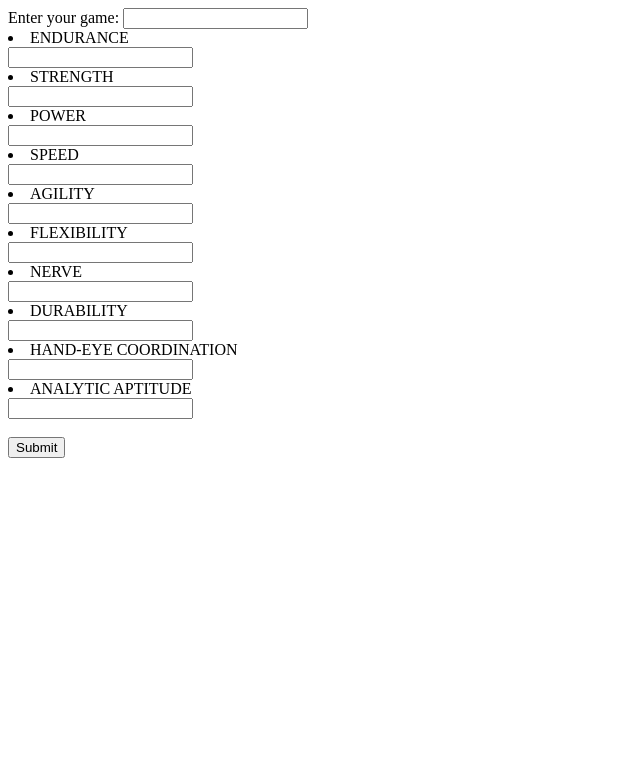
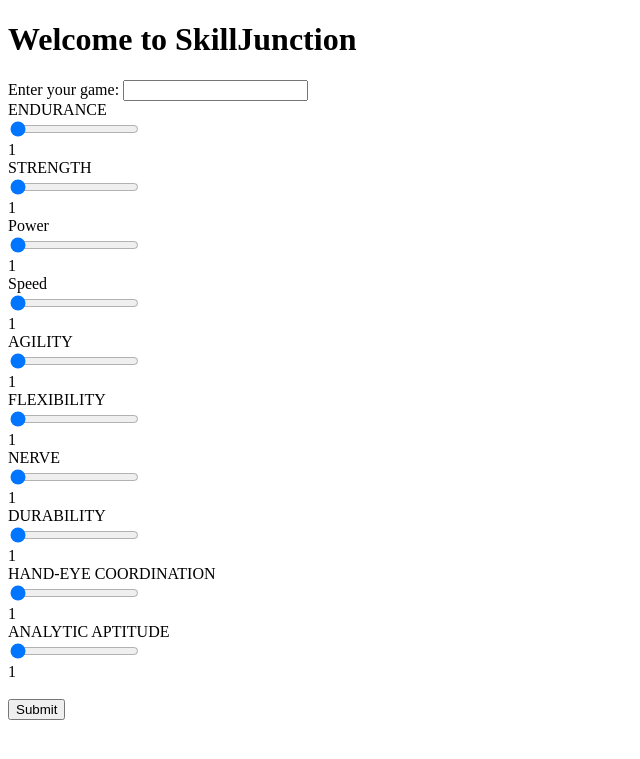
Before and after one commit to gurpal-04/Solving-for-India-Hackathon, a Flask app: page / in a window 1280 px wide. Shown: the top 759 px of the page, without its empty margins (0-640 px from the left). Run offline with Flask 3, Linux system fonts and the light colour scheme.

Commit message:
changed input to scroll input

```diff
--- a/templates/index.html
+++ b/templates/index.html
@@ -5,53 +5,83 @@
     <meta http-equiv="X-UA-Compatible" content="IE=edge">
     <meta name="viewport" content="width=device-width, initial-scale=1.0">
     <title>Document</title>
+    <link rel="stylesheet" href="index.css">
 </head>
 <body>
-    <form action="/getvalue" method="post">
-      Enter your game:
-      <input type="text" name="sport">
-        <li>
+    <h1 id="title">Welcome to SkillJunction</h1>
+    <div>
+        <form action="/getvalue" method="post">
+
+        <div>
+            Enter your game:
+            <input type="text" name="sport">
+        </div>
+
+        <div>
             ENDURANCE<br>
-            <input type="number" name="feedback_text">
-        </li>
-        <li>
+            <input type="range" min="1" max="10" value="1" step="1" name="parameter1" oninput="updateEndurance(this.value)">
+            <div id="END_input">1</div>
+        </div>
+
+        <div>
             STRENGTH<br>
-            <input type="number" name="feedback_text1">
-        </li>
-        <li>
-            POWER <br>
-            <input type="number" name="feedback_text2">
-        </li>
-        <li>
-            SPEED <br>
-            <input type="number" name="feedback_text3">
-        </li>
-        <li>
-            AGILITY <br>
-            <input type="number" name="feedback_text4">
-        </li>
-        <li>
-            FLEXIBILITY <br>
-            <input type="number" name="feedback_text5">
-        </li>
-        <li>
-            NERVE <br>
-            <input type="number" name="feedback_text6">
-        </li>
-        <li>
-            DURABILITY <br>
-            <input type="number" name="feedback_text7">
-        </li>
-        <li>
-            HAND-EYE COORDINATION <br>
-            <input type="number" name="feedback_text8">
-        </li>
-        <li>
-            ANALYTIC APTITUDE <br>
-            <input type="number" name="feedback_text9">
-        </li>
+            <input type="range" min="1" max="10" value="1" step="1" name="parameter2" oninput="updateStrength(this.value)">
+            <div id="STR_input">1</div>
+        </div>
+
+        <div>
+            Power<br>
+            <input type="range" min="1" max="10" value="1" step="1" name="parameter3" oninput="updatePower(this.value)">
+            <div id="POW_input">1</div>
+        </div>
+
+        <div>
+            Speed<br>
+            <input type="range" min="1" max="10" value="1" step="1" name="parameter4" oninput="updateSpeed(this.value)">
+            <div id="SPD_input">1</div>
+        </div>
+
+        <div>
+            AGILITY<br>
+            <input type="range" min="1" max="10" value="1" step="1" name="parameter5" oninput="updateAgility(this.value)">
+            <div id="AGI_input">1</div>
+        </div>
+
+        <div>
+            FLEXIBILITY<br>
+            <input type="range" min="1" max="10" value="1" step="1" name="parameter6" oninput="updateFlexibility(this.value)">
+            <div id="FLX_input">1</div>
+        </div>
+
+        <div>
+            NERVE<br>
+            <input type="range" min="1" max="10" value="1" step="1" name="parameter7" oninput="updateNerve(this.value)">
+            <div id="NVR_input">1</div>
+        </div>
+
+        <div>
+            DURABILITY<br>
+            <input type="range" min="1" max="10" value="1" step="1" name="parameter8" oninput="updateDurability(this.value)">
+            <div id="DUR_input">1</div>
+        </div>
+
+        <div>
+            HAND-EYE COORDINATION<br>
+            <input type="range" min="1" max="10" value="1" step="1" name="parameter9" oninput="updateHAN(this.value)">
+            <div id="HAN_input">1</div>
+        </div>
+
+        <div>
+            ANALYTIC APTITUDE<br>
+            <input type="range" min="1" max="10" value="1" step="1" name="parameter10" oninput="updateANA(this.value)">
+            <div id="ANA_input">1</div>
+        </div>
         <br>
         <button type="submit">Submit</button>
-    </form>
+        </form>
+
+    </div>
+
+  <script src = "index.js"></script>
 </body>
 </html>
```
